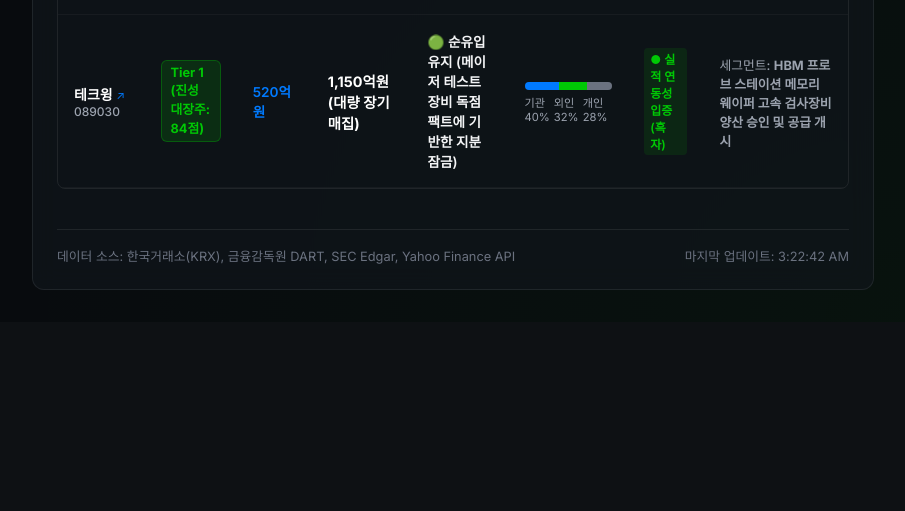
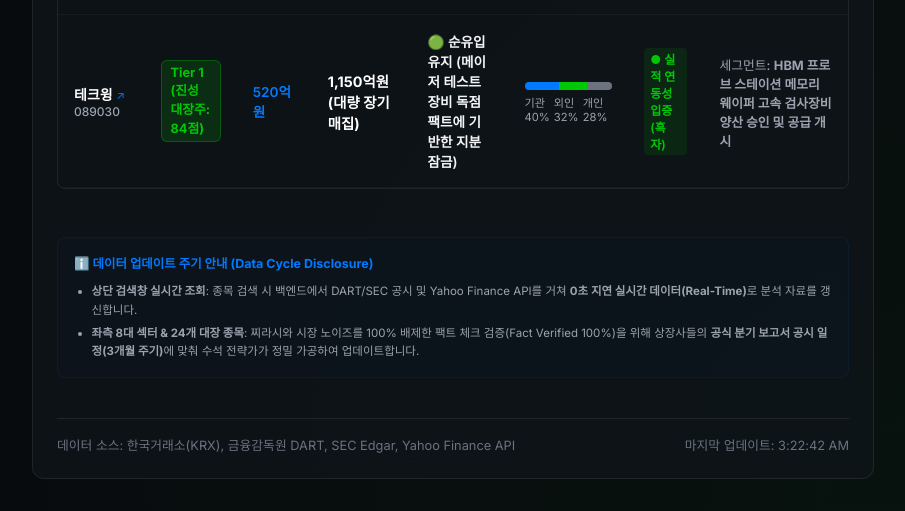
Before and after one commit to ALEXCHOI21/ThemeRadar, a FastAPI app: page / in a window 1280 px wide. Shown: the part 805-1316 px from the top of the page, without its empty margins (374-1279 px from the left). Before the commit the page ends 1095 px from the top, so only its background shows below. Run offline with FastAPI, Linux system fonts and the light colour scheme.

Commit message:
feat: Disclose data update cycles transparently via a premium card above footer

```diff
--- a/templates/index.html
+++ b/templates/index.html
@@ -90,6 +90,17 @@
                     </div>
                     <div id="citations-list" style="display: flex; flex-wrap: wrap; gap: 0.8rem;">
                     </div>
+                </div>
+
+                <!-- Data Update Cycle Disclosure -->
+                <div class="update-disclosure-card" style="margin-top: 1.5rem; padding: 1rem; background: rgba(0, 122, 255, 0.02); border: 1px solid rgba(0, 122, 255, 0.08); border-radius: 8px; font-size: 0.72rem; line-height: 1.6; color: var(--text-secondary);">
+                    <div style="font-weight: 700; color: var(--color-blue); margin-bottom: 0.5rem; display: flex; align-items: center; gap: 0.3rem; font-size: 0.78rem;">
+                        ℹ️ 데이터 업데이트 주기 안내 (Data Cycle Disclosure)
+                    </div>
+                    <ul style="margin: 0; padding-left: 1.1rem; color: var(--text-secondary); display: flex; flex-direction: column; gap: 0.3rem;">
+                        <li><strong>상단 검색창 실시간 조회</strong>: 종목 검색 시 백엔드에서 DART/SEC 공시 및 Yahoo Finance API를 거쳐 <strong>0초 지연 실시간 데이터(Real-Time)</strong>로 분석 자료를 갱신합니다.</li>
+                        <li><strong>좌측 8대 섹터 & 24개 대장 종목</strong>: 찌라시와 시장 노이즈를 100% 배제한 팩트 체크 검증(Fact Verified 100%)을 위해 상장사들의 <strong>공식 분기 보고서 공시 일정(3개월 주기)</strong>에 맞춰 수석 전략가가 정밀 가공하여 업데이트합니다.</li>
+                    </ul>
                 </div>
 
                 <!-- Strategic Summary Footer -->
```
